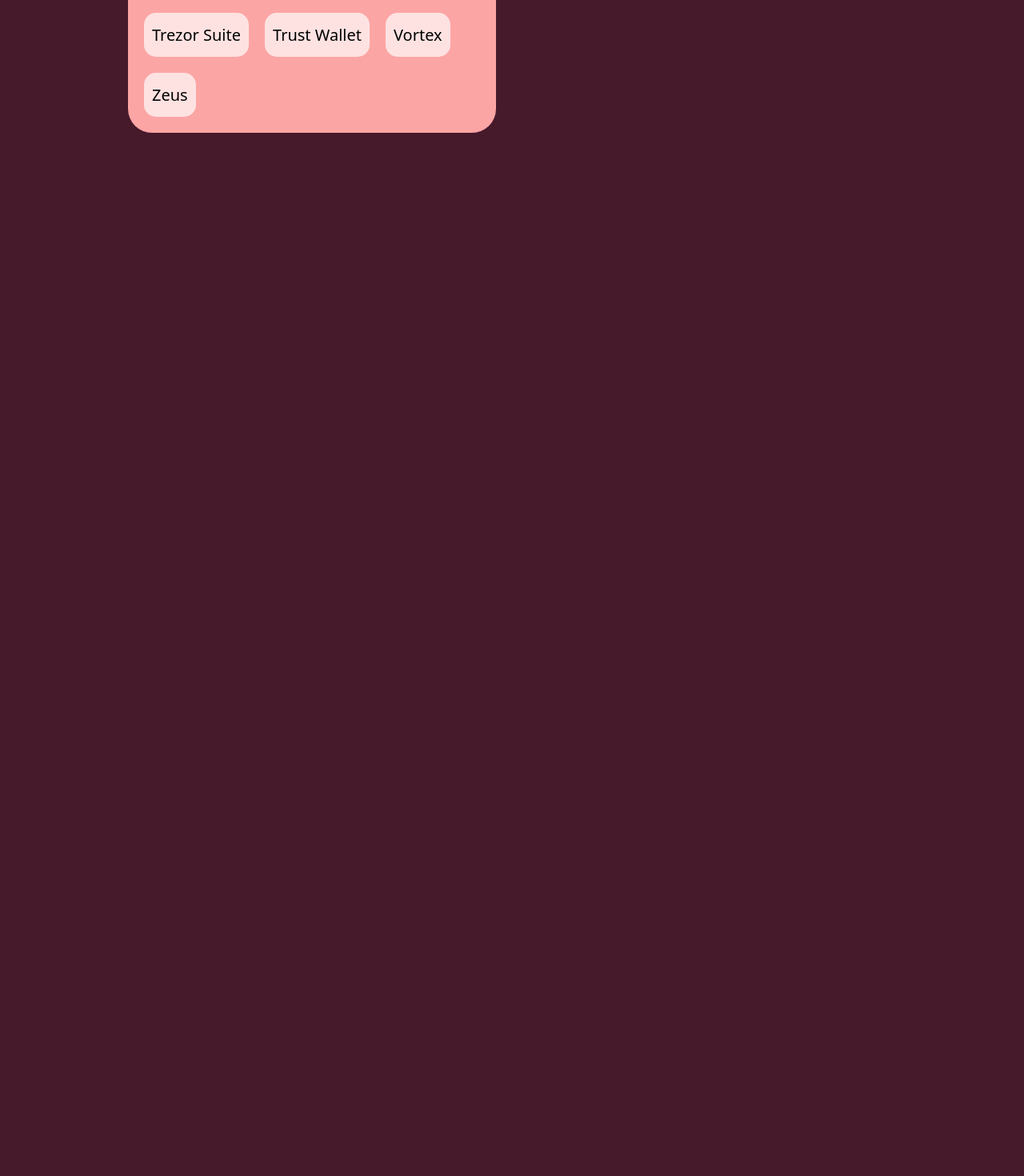
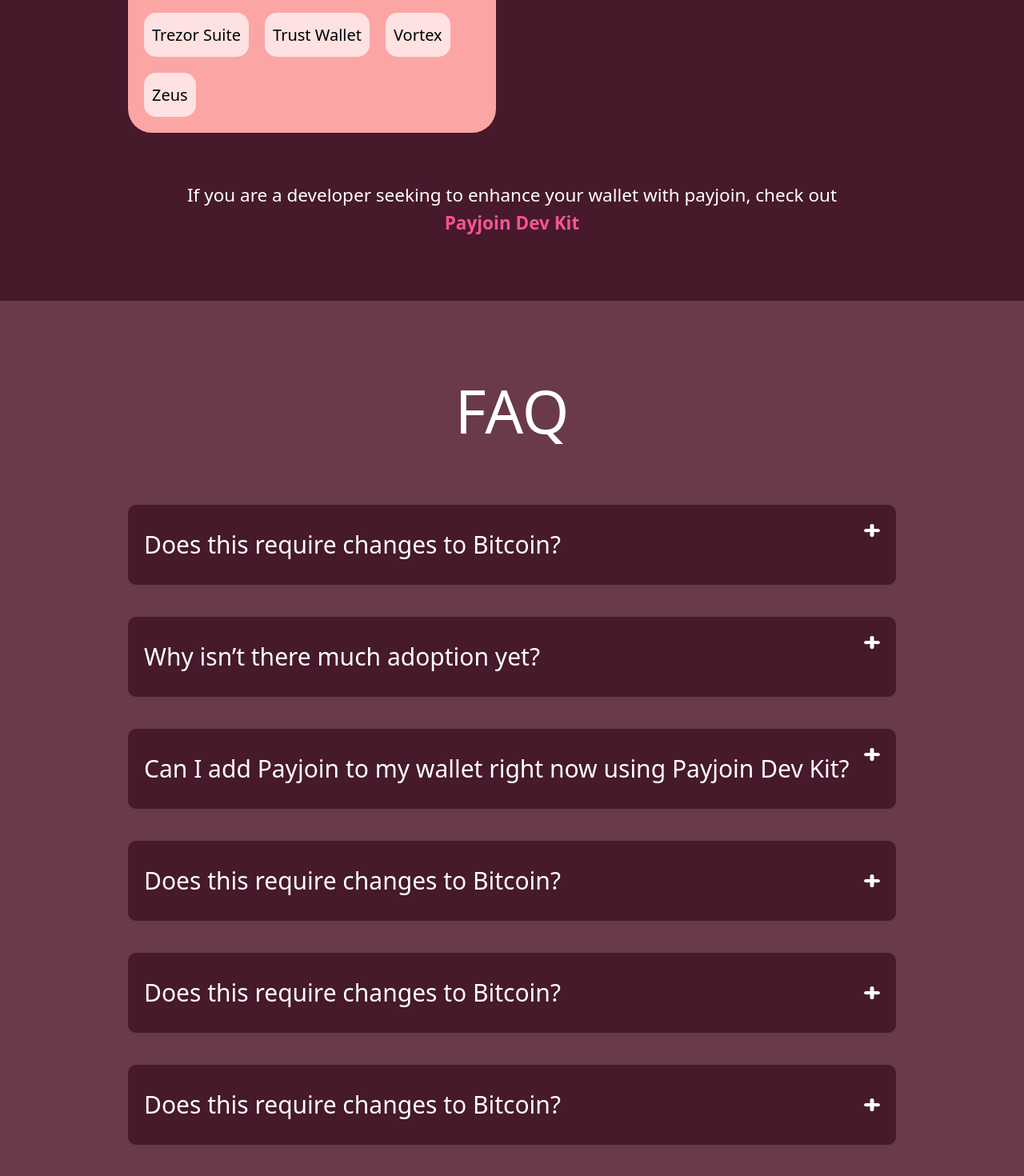
Before and after one commit to payjoin/payjoin.org, a SvelteKit app: page / in a window 1280 px wide. Shown: the part 2854-4324 px from the top of the page at 80% size. Before the commit the page ends 3100 px from the top, so only its background shows below. Built offline with nearby package versions, Linux system fonts and the light colour scheme.

Commit message:
feat: faq

```diff
--- a/src/components/Icon/icons.ts
+++ b/src/components/Icon/icons.ts
@@ -9,6 +9,8 @@ import monad from './svg/monad.svg?raw';
 import spiral from './svg/spiral.svg?raw';
 import arrow from './svg/arrow.svg?raw';
 import check from './svg/check.svg?raw';
+import plus from './svg/plus.svg?raw';
+import minus from './svg/minus.svg?raw';
 
 const icons = {
 	moon,
@@ -20,7 +22,9 @@ const icons = {
 	monad,
 	spiral,
 	arrow,
-	check
+	check,
+	plus,
+	minus
 };
 
 export type IconName = keyof typeof icons;
--- a/src/routes/+page.svelte
+++ b/src/routes/+page.svelte
@@ -8,11 +8,35 @@
 	import { WALLET_ADOPTION } from '@/lib/constants';
 	import WalletCard from '@features/WalletCard.svelte';
 	import H3 from '@/components/Header/H3.svelte';
+	import { slide } from 'svelte/transition';
 
 	const privateWallets = WALLET_ADOPTION.filter((wallet) => wallet.sending || wallet.sending);
 	const surveillableWallets = WALLET_ADOPTION.filter(
 		(wallet) => !wallet.sending && !wallet.sending
 	);
+
+	let faqs = [
+		{
+			question: 'Does this require changes to Bitcoin?',
+			answer:
+				'No. Payjoin was designed with ease of adoption in mind, and requiring consensus changes would be slow and difficult. Payjoin works as a protocol on top of Bitcoin.',
+			open: false
+		},
+		{
+			question: 'Why isn’t there much adoption yet?',
+			answer:
+				'One of the great things about payjoin is that it doesn’t require any consensus changes to Bitcoin. The flip side is that it’s up to individual wallets to implement it, and historically there haven’t been many tools to assist developers. Payjoin Dev Kit (PDK) aims to solve this problem as the de-facto library for payjoin, and it includes payjoin-cli as a reference implementation.\n\n\
+Another barrier has been that the first version of payjoin required an HTTPS server for a receiver to be running at the time a sender wanted to make a payment. This practically limited payjoin’s utility to always-online wallets such as merchants. But with the recent release of payjoin V2, receivers can create payjoin transactions asynchronously while offline. This opens up adoption to all types of wallets.\n\n\
+If there is a wallet you’d like to see adopt payjoin or you are a wallet developer and who’d like to integrate it, checkout our tutorials or reach out to us for help!',
+			open: false
+		},
+		{
+			question: 'Can I add Payjoin to my wallet right now using Payjoin Dev Kit?',
+			answer:
+				'PDK currently only supports wallets that use Rust. However, we are creating bindings to other languages to allow it to be used across all sorts of different applications, including mobile apps. The Python bindings are nearly complete!',
+			open: false
+		}
+	];
 </script>
 
 <section class="w-full h-screen flex items-center justify-center">
@@ -79,4 +103,46 @@
 			<WalletCard wallets={privateWallets} />
 		</div>
 	</div>
+
+	<span class="flex flex-col items-center text-lg"
+		>If you are a developer seeking to enhance your wallet with payjoin, check out<Link
+			href="https://payjoindevkit.org/"><strong>Payjoin Dev Kit</strong></Link
+		></span
+	>
 </section>
+
+<section class="bg-tertiary w-full flex flex-col gap-12 items-center py-16 text-white">
+	<H1>FAQ</H1>
+	<div class="flex flex-col gap-8 w-3/4">
+		{#each faqs as { question, answer, open }, i}
+			<Card>
+				<div class="flex justify-between items-center whitespace-pre">
+					<H3>{question}</H3>
+					<button class="w-4" on:click={() => (faqs[i].open = !open)}
+						><Icon name={open ? 'minus' : 'plus'} class="text-white " /></button
+					>
+				</div>
+				<span in:slide|local out:slide|local class={open ? '' : 'hidden'}>{answer}</span>
+			</Card>
+		{/each}
+
+		<Card>
+			<div class="flex justify-between items-center">
+				<H3>Does this require changes to Bitcoin?</H3>
+				<Icon name="plus" class="text-white w-4" />
+			</div>
+		</Card>
+		<Card>
+			<div class="flex justify-between items-center">
+				<H3>Does this require changes to Bitcoin?</H3>
+				<Icon name="plus" class="text-white w-4" />
+			</div>
+		</Card>
+		<Card>
+			<div class="flex justify-between items-center">
+				<H3>Does this require changes to Bitcoin?</H3>
+				<Icon name="plus" class="text-white w-4" />
+			</div>
+		</Card>
+	</div>
+</section>
```
Also changed, not shown: src/components/Icon/svg/minus.svg (added), src/components/Icon/svg/plus.svg (added).
